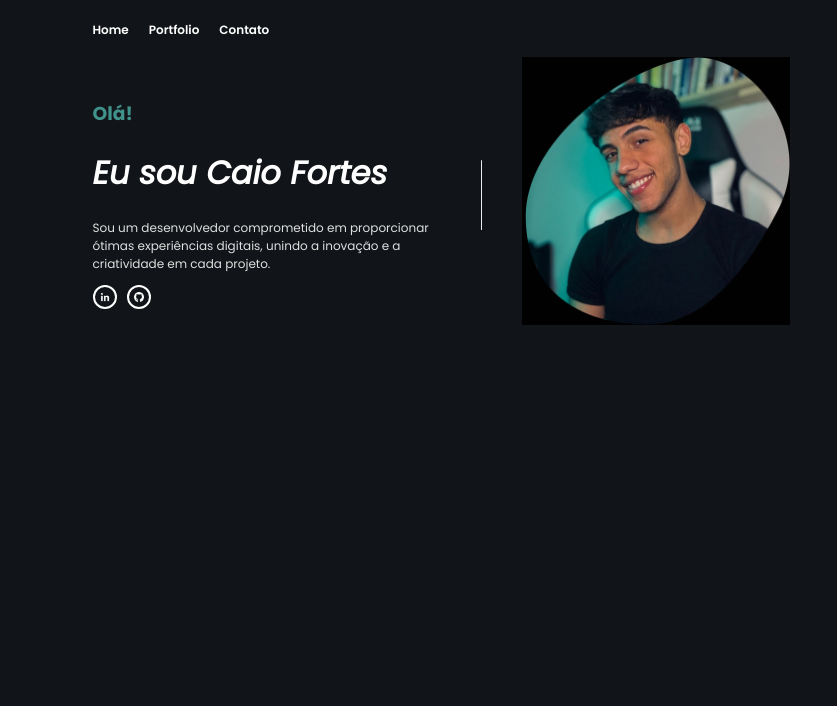
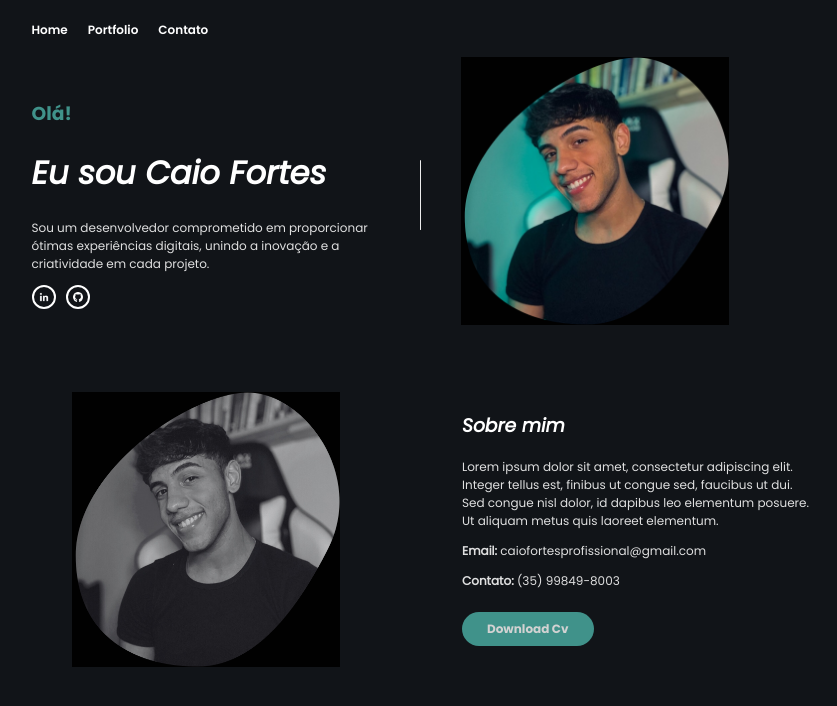
Before and after one commit to Caio-Fortes/Portfolio, a Vue app in the folder project/: page / in a window 1280 px wide. Shown: the top 706 px of the page, without its empty margins (199-1036 px from the left). Built offline with nearby package versions, Linux system fonts and the light colour scheme.

Commit message:
button cv

```diff
--- a/project/src/App.vue
+++ b/project/src/App.vue
@@ -1,5 +1,6 @@
 <script setup>
   import Header from './components/Header.vue';
+  import Profile from './components/Profile.vue';
 </script>
 
 <template>
@@ -8,6 +9,7 @@
         <Header />
       </header>
       <main>
+        <Profile />
       </main>
   </div>
 </template>
--- /dev/null
+++ b/project/src/components/Profile.vue
@@ -0,0 +1,31 @@
+<script>
+    import '../css/components/Profile.scss';
+
+    export default{
+        data(){
+            return{
+            }
+        }
+    }
+</script>
+
+<template>
+    <div id="containerPrincipal">
+        <div id="imageProfile">
+            <img src="/images/profileCinza.png"/>
+        </div>
+        <div id="profileNameDescription">
+            <h3>Sobre mim</h3>
+            <p>
+                Lorem ipsum dolor sit amet, consectetur adipiscing elit. Integer tellus est,
+                finibus ut congue sed, faucibus ut dui. Sed congue nisl dolor, id dapibus
+                leo elementum posuere. Ut aliquam metus quis laoreet elementum.
+            </p>
+            <p> <strong>Email:</strong> caiofortesprofissional@gmail.com</p>
+            <p> <strong>Contato:</strong> (35) 99849-8003</p>
+            <button id="btnDownloadCv">
+                Download Cv
+            </button>
+        </div>
+    </div>
+</template>
--- /dev/null
+++ b/project/src/css/components/Profile.css
@@ -0,0 +1,50 @@
+@font-face {
+  font-family: "default";
+  src: url("/fonts/Poppins-Italic.ttf") format("truetype");
+}
+@font-face {
+  font-family: "semiBold";
+  src: url("/fonts/Poppins-SemiBold.ttf") format("truetype");
+}
+@font-face {
+  font-family: "bold";
+  src: url("/fonts/Poppins-Bold.ttf") format("truetype");
+}
+@font-face {
+  font-family: "regular";
+  src: url("/fonts/Poppins-Regular.ttf") format("truetype");
+}
+#containerPrincipal {
+  display: flex;
+  flex-wrap: nowrap;
+  margin-top: 60px;
+}
+
+#imageProfile {
+  width: 268px;
+  margin-right: 122px;
+}
+
+#profileNameDescription {
+  width: 348px;
+}
+
+#btnDownloadCv {
+  background-color: #40928A;
+  border: none;
+  color: #d2d2d2;
+  padding: 8px 25px;
+  text-align: center;
+  text-decoration: none;
+  display: inline-block;
+  font-size: 12px;
+  border-radius: 18px;
+  font-family: "bold";
+  margin-top: 10px;
+  transition: transform 0.3s ease, background-color 0.3s ease;
+}
+
+#btnDownloadCv:hover {
+  transform: scale(1.1);
+  background-color: #306f68;
+}/*# sourceMappingURL=Profile.css.map */
--- /dev/null
+++ b/project/src/css/components/Profile.scss
@@ -0,0 +1,36 @@
+@import '../helpers';
+
+#containerPrincipal{
+    display: flex;
+    flex-wrap: nowrap;
+    margin-top: 60px;
+}
+
+#imageProfile{
+    width: 268px;
+    margin-right: 122px;
+}
+
+#profileNameDescription{
+    width: 348px;
+}
+
+#btnDownloadCv{
+    background-color: $GreenDefault;
+    border: none;
+    color: #d2d2d2;
+    padding: 8px 25px;
+    text-align: center;
+    text-decoration: none;
+    display: inline-block;
+    font-size: 12px;
+    border-radius: 18px;
+    font-family: "bold";
+    margin-top: 10px;
+    transition: transform 0.3s ease, background-color 0.3s ease;
+}
+
+#btnDownloadCv:hover{
+    transform: scale(1.1);
+    background-color: darken($GreenDefault, 10%);
+}
```
Also changed, not shown: project/public/images/profileCinza.png (added), 1 other file (tests, documents, lock files or other folders).
